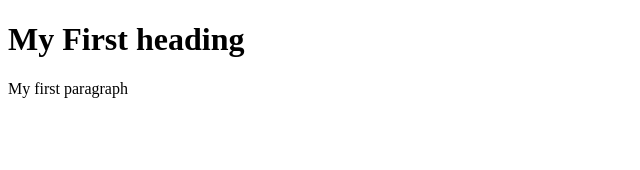
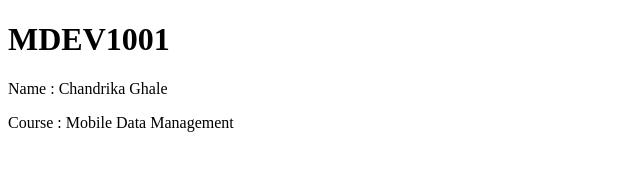
Before and after one commit to chandrikaghale/MDEV-1001, a plain HTML site: page index.html in a window 1280 px wide. Shown: the whole page, without its empty margins (0-640 px from the left). Drawn offline with Linux system fonts and the light colour scheme.

Commit message:
[Updated] Contents on html file

```diff
--- a/index.html
+++ b/index.html
@@ -2,13 +2,14 @@
 <html>
 
 <head>
-    <title>Mobile data</title>
+    <title>Mobile Data Management</title>
 </head>
 
 <body>
     <script src="ghale.js"></script>
-    <h1>My First heading</h1>
-    <p>My first paragraph</p>
+    <h1>MDEV1001</h1>
+    <p>Name : Chandrika Ghale</p>
+    <p>Course : Mobile Data Management</p>
 </body>
 
 </html>
```
